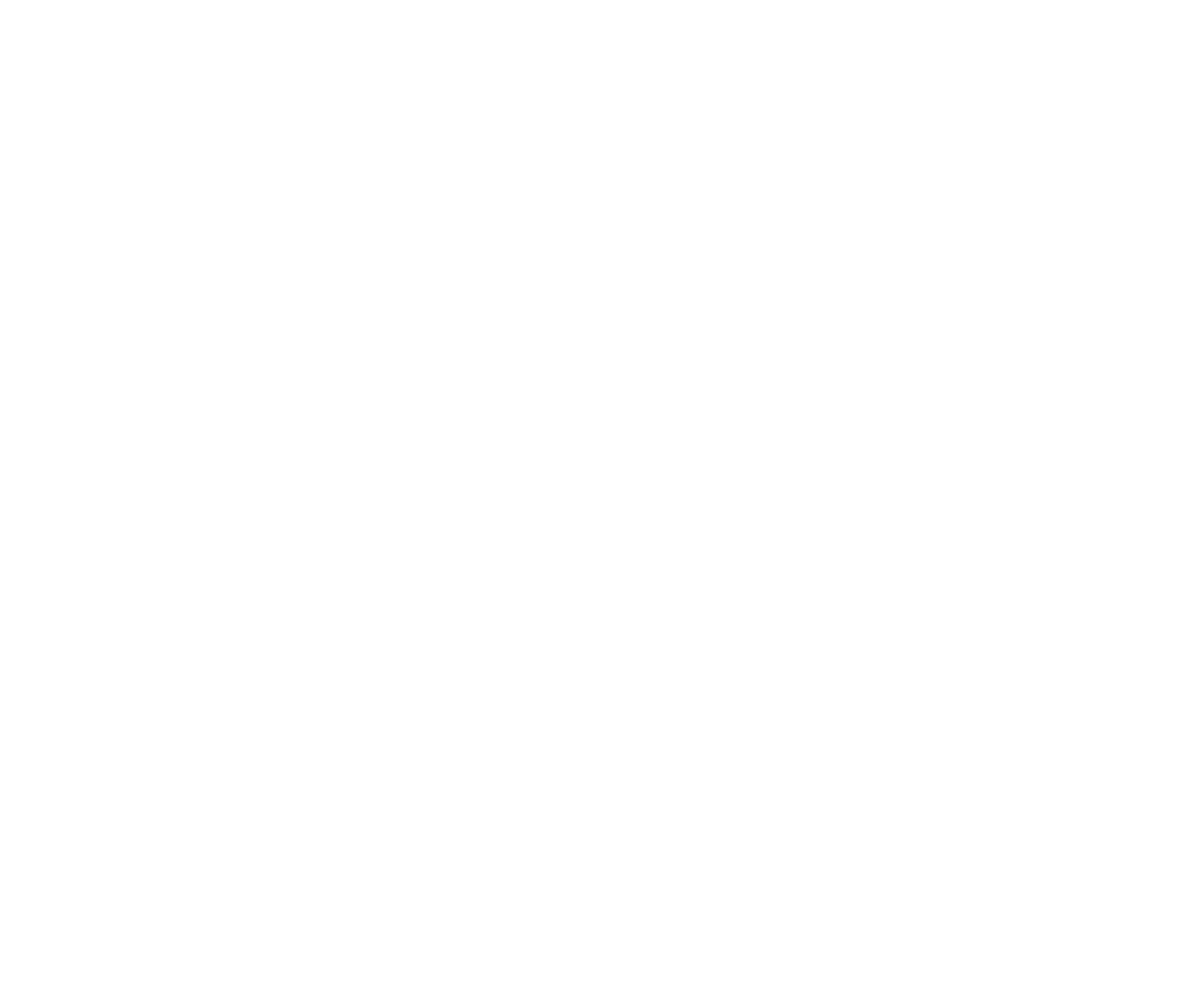
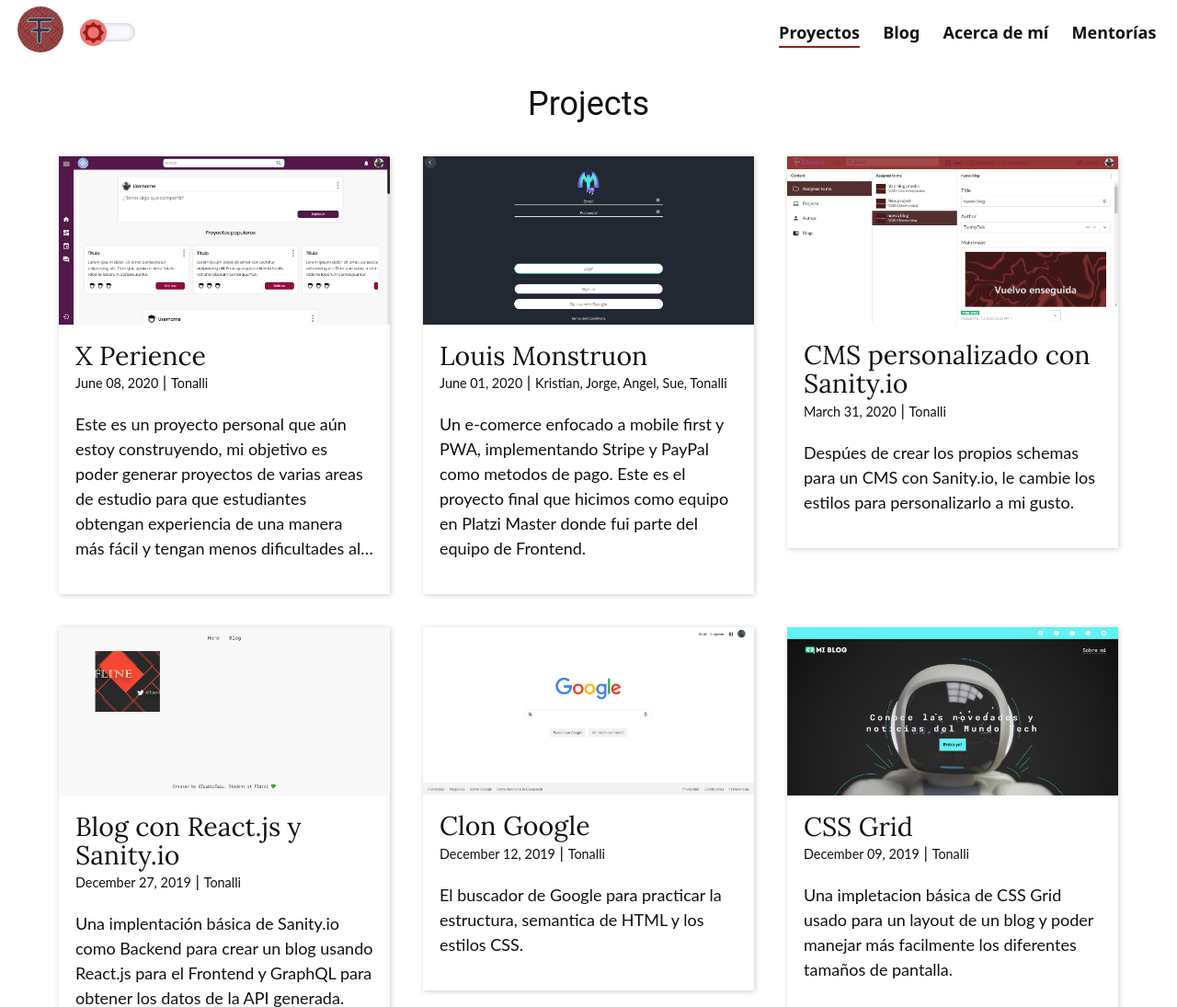
Before and after one commit to TuentyFaiv/Portfolio, a Gatsby site: page /projects in a window 1280 px wide. Before the commit this address had no page. Shown: the top 1095 px of the page at 92% size. Before the commit the page ends 800 px from the top, so only its background shows below. Built offline with nearby package versions, Linux system fonts and the light colour scheme; Gatsby itself is replaced by a stand-in of ours; some packages are replaced by stand-ins of ours.

Commit message:
Create page for projects

```diff
--- a/content/posts/projects/podcast-app-con-next-dot-js/index.md
+++ b/content/posts/projects/podcast-app-con-next-dot-js/index.md
@@ -7,4 +7,5 @@
 banner: ./cover.png
 color: '#8756CA'
 url: 'https://podcasts-tf.now.sh/'
+fav: true
 ---
--- a/content/posts/projects/video-reproductor/index.md
+++ b/content/posts/projects/video-reproductor/index.md
@@ -7,4 +7,5 @@
 banner: ./petgram.png
 color: '#F5576C'
 url: 'https://www.npmjs.com/package/@tuentyfaiv/mediaplayer'
+fav: true
 ---
--- a/content/posts/projects/x-perience/index.md
+++ b/content/posts/projects/x-perience/index.md
@@ -7,4 +7,5 @@
 banner: ./cover.png
 color: '#BA9B6B'
 url: 'https://xperience.now.sh/'
+fav: true
 ---
--- a/src/components/Footer/Footer.js
+++ b/src/components/Footer/Footer.js
@@ -17,16 +17,16 @@
       </Link>
       <ul>
         <li>
-          <Link to="/#projects">Projects</Link>
+          <Link to="/projects/">Proyectos</Link>
         </li>
         <li>
           <Link to="/blog/">Blog</Link>
         </li>
         <li>
-          <Link to="/about/">About</Link>
+          <Link to="/about/">Acerca de mí</Link>
         </li>
         <li>
-          <Link to="/mentoring/">Tech me</Link>
+          <Link to="/mentoring/">Mentorías</Link>
         </li>
       </ul>
     </FooterNav>
--- a/src/components/Footer/styles.js
+++ b/src/components/Footer/styles.js
@@ -5,7 +5,7 @@
   flex-direction: column;
   justify-content: space-between;
   width: 100%;
-  margin-top: 220px;
+  margin-top: 10em;
   padding: 1.5rem;
   ${({ dark }) => dark ? css`background-color: var(--theme-dark);` : css`background-color: var(--theme);`}
   color: var(--content);
--- a/src/components/Header/Header.js
+++ b/src/components/Header/Header.js
@@ -28,8 +28,13 @@
 
   useEffect(() => {
     dispatch({
+      type: 'THEME',
+      payload: localStorage.getItem('theme') === 'dark' ? true : false
+    });
+
+    dispatch({
       type: 'NATIVE',
-      payload: navigator.appVersion.match(/(Android|iPad|iPhone)/) ? true : false,
+      payload: (navigator.appVersion.match(/(Android|iPad|iPhone)/) || localStorage.getItem('view') === 'native') ? true : false,
     });
   }, []);
 
@@ -46,18 +51,18 @@
             </Home>
             <Navweb dark={dark}>
               <ul>
-                <NavLink to={`/#projects`}>Projects</NavLink>
+                <NavLink to={`/projects/`}>Proyectos</NavLink>
                 <NavLink to={`/blog/`}>Blog</NavLink>
-                <NavLink to={`/about/`}>About</NavLink>
-                <NavLink to={`/mentoring/`}>Tech me</NavLink>
+                <NavLink to={`/about/`}>Acerca de mí</NavLink>
+                <NavLink to={`/mentoring/`}>Mentorías</NavLink>
               </ul>
             </Navweb>
           </> :
           <>
             <Navmobile dark={dark}>
               <ul>
-                <NavLink to={`/#home`}><MdHome size={30} /></NavLink>
-                <NavLink to={`/#projects`}><MdDashboard size={30} /></NavLink>
+                <NavLink to={`/`}><MdHome size={30} /></NavLink>
+                <NavLink to={`/projects/`}><MdDashboard size={30} /></NavLink>
                 <NavLink to={`/blog/`}><MdEdit size={30} /></NavLink>
                 <li>
                   <MdMenu size={30} onClick={handleBMenu} />
--- a/src/context/Context.js
+++ b/src/context/Context.js
@@ -5,19 +5,10 @@
 export const Context = createContext();
 
 export const Provider = ({ reducer, children }) => {
-  let initialState
-
-  if (typeof window !== 'undefined') {
-    initialState = {
-      dark: localStorage.getItem('theme') === 'dark' ? true : false,
-      native: localStorage.getItem('view') === 'native' ? true : false,
-    };
-  } else {
-    initialState = {
-      dark: false,
-      native: false,
-    };
-  }
+  const initialState = {
+    dark: false,
+    native: false,
+  };
 
   return (
     <Context.Provider value={useReducer(reducer, initialState)}>
--- a/src/context/reducer.js
+++ b/src/context/reducer.js
@@ -4,7 +4,7 @@
       typeof window !== 'undefined' && localStorage.setItem('theme', action.payload ? 'dark' : 'light');
       return {
         ...state,
-        dark: !state.dark,
+        dark: action.payload,
       };
     case 'NATIVE':
       typeof window !== 'undefined' && localStorage.setItem('view', action.payload ? 'native' : 'no-native');
--- a/src/pages/index.js
+++ b/src/pages/index.js
@@ -17,14 +17,14 @@
   return (
     <Layout>
       <SEO title="Home" />
-      <SectionOne id="home">
+      <SectionOne>
         <SectionOneOverlay>
           <img src={hero} alt="hero" />
           <Overlay />
           <h1>Recuerda tener siempre la mente sana y el cuerpo sano.</h1>
           <p><span role="img" aria-label="icon">💪🏻</span></p>
-          <Link to="/#projects">
-            <Button>Ver proyectos</Button>
+          <Link to="/#favs">
+            <Button>Proyectos destacados</Button>
           </Link>
         </SectionOneOverlay>
       </SectionOne>
@@ -42,26 +42,29 @@
           <span role="img" aria-label="icon">💬.</span>
         </h2>
       </SectionTwo>
-      <SectionThree id="projects">
-        <h2>Projects</h2>
+      <SectionThree id="favs">
+        <h2>Proyectos destacados</h2>
         {
           projects.length > 0 ?
             <GridPosts>
-              {projects.map(({ node }) => (
+              {projects.map(({ node: { fields, frontmatter } }) => frontmatter.fav && (
                 <Card
-                  key={node.fields.slug}
-                  slug={node.fields.slug}
-                  image={node.frontmatter.banner.childImageSharp.fluid}
-                  title={node.frontmatter.title}
-                  date={node.frontmatter.date}
-                  description={node.frontmatter.description}
-                  author={node.frontmatter.author}
-                  color={node.frontmatter.color}
-                />
-              ))}
+                  key={fields.slug}
+                  slug={fields.slug}
+                  image={frontmatter.banner.childImageSharp.fluid}
+                  title={frontmatter.title}
+                  date={frontmatter.date}
+                  description={frontmatter.description}
+                  author={frontmatter.author}
+                  color={frontmatter.color}
+                />)
+              )}
             </GridPosts> :
             <NoContent>Aún no hay contenido vuelve en unos días <span role="img" aria-label="icon">😉</span></NoContent>
         }
+        <Link to="/projects">
+          <Button>Ver más proyectos</Button>
+        </Link>
       </SectionThree>
     </Layout>
   );
@@ -94,6 +97,7 @@
               }
             }
             color
+            fav
           }
         }
       }
--- /dev/null
+++ b/src/pages/projects.js
@@ -0,0 +1,80 @@
+import React from "react";
+import { graphql } from "gatsby";
+import { GridPosts, NoContent } from "../styles/content";
+
+import SEO from "../components/SEO/SEO";
+import CenteredLayout from "../components/CenteredLayout/CenteredLayout";
+import Card from "../components/Card/Card";
+
+const ProjectsPage = ({ data, location }) => {
+  const projects = data.favs.edges || [];
+  const siteTitle = data.site.siteMetadata.title;
+  return (
+    <CenteredLayout location={location} title={siteTitle}>
+      <SEO
+        title="Projects"
+        keywords={[`projects`, `gatsby`, `javascript`, `react`, `TuentyFaiv`]}
+      />
+      <h1>
+        Projects
+      </h1>
+      {
+        projects.length > 0 ?
+          <GridPosts>
+            {projects.map(({ node }) => (
+              <Card
+                key={node.fields.slug}
+                slug={node.fields.slug}
+                image={node.frontmatter.banner.childImageSharp.fluid}
+                title={node.frontmatter.title}
+                date={node.frontmatter.date}
+                description={node.frontmatter.description}
+                author={node.frontmatter.author}
+                color={node.frontmatter.color}
+              />
+            ))}
+          </GridPosts> :
+          <NoContent>Aún no hay contenido vuelve en unos días <span role="img" aria-label="icon">😉</span></NoContent>
+      }
+    </CenteredLayout>
+  );
+};
+
+export default ProjectsPage;
+
+export const indexQuery = graphql`
+  query {
+    site {
+      siteMetadata {
+        title
+      }
+    }
+    favs: allMarkdownRemark(
+      filter: { fileAbsolutePath: { regex: "/posts/projects/" } }
+      sort: { fields: [frontmatter___date], order: DESC }
+    ) {
+      edges {
+        node {
+          excerpt
+          fields {
+            slug
+          }
+          frontmatter {
+            date(formatString: "MMMM DD, YYYY")
+            title
+            description
+            author
+            banner {
+              childImageSharp {
+                fluid(maxWidth: 1200, quality: 92) {
+                  ...GatsbyImageSharpFluid_withWebp
+                }
+              }
+            }
+            color
+          }
+        }
+      }
+    }
+  }
+`;
--- a/src/styles/content.js
+++ b/src/styles/content.js
@@ -3,6 +3,7 @@
 export const GridPosts = styled.div`
   width: 100%;
   display: grid;
+  margin-bottom: 3.5em;
   grid-template-columns: repeat(3, 1fr);
   column-gap: 2em;
   row-gap: 2em;
```
